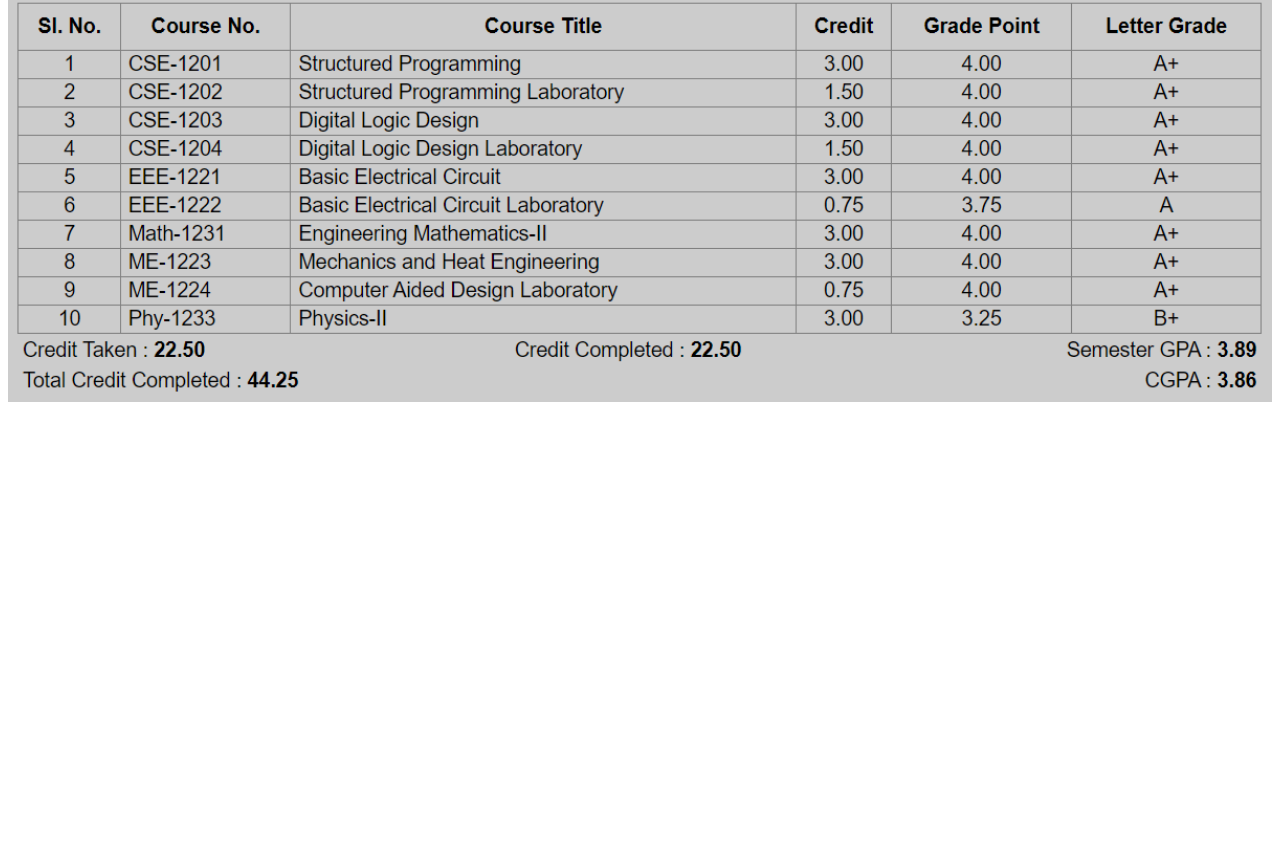
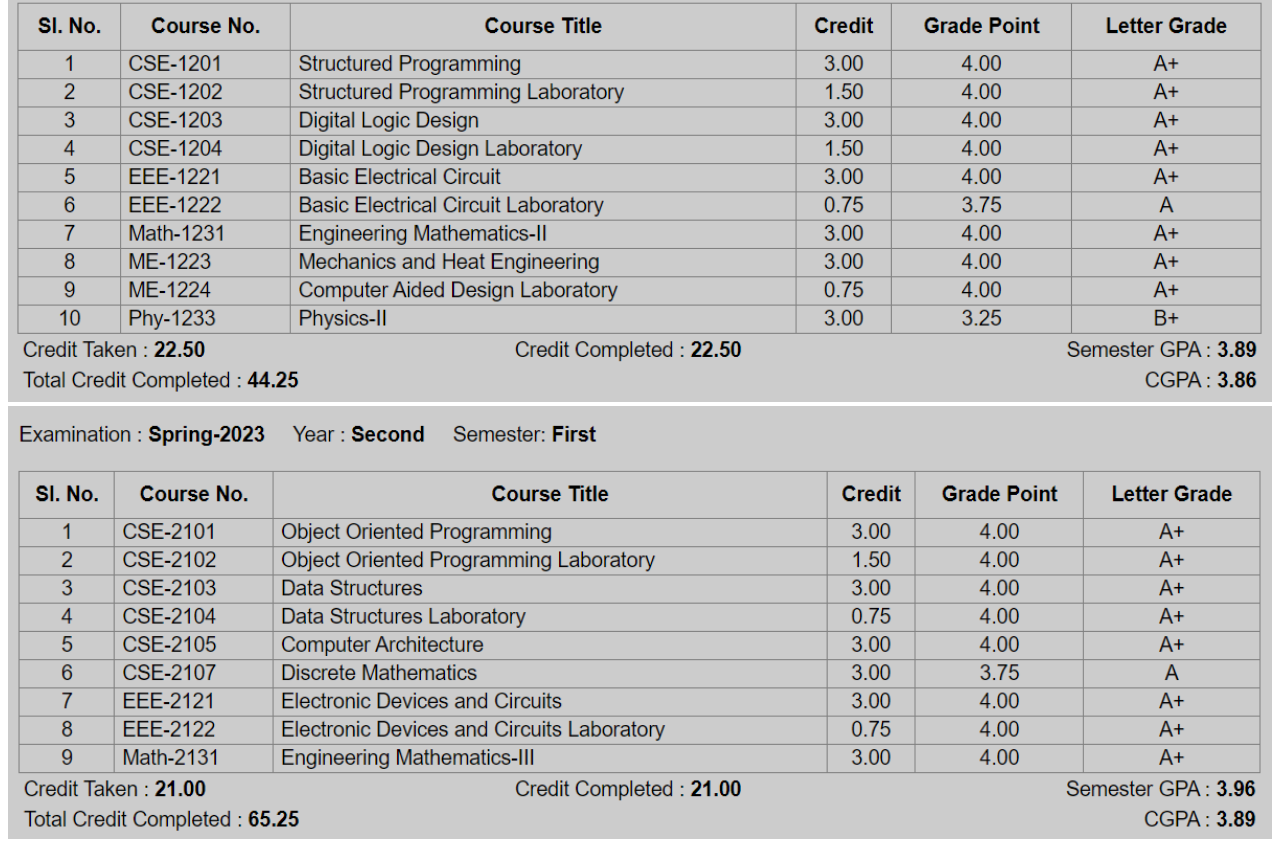
Before and after one commit to Moloy-Ghosh/Web-Project-02--Portfolio--, a plain HTML site: page images/Result/result.html in a window 1280 px wide. Shown: the part 709-1560 px from the top of the page. Before the commit the page ends 1123 px from the top, so only its background shows below. Drawn offline with Linux system fonts and the light colour scheme.

Commit message:
Update result.html

```diff
--- a/images/Result/result.html
+++ b/images/Result/result.html
@@ -14,5 +14,6 @@
     <hr>
     <img src="SS/1.1.png" width="100%" alt="1.1" title="1.1">
     <img src="SS/1.2.png" width="100%" alt="1.2" title="1.2">
+    <img src="SS/2.1.png" width="100%" alt="1.2" title="1.2">
 </body>
 </html>
```
